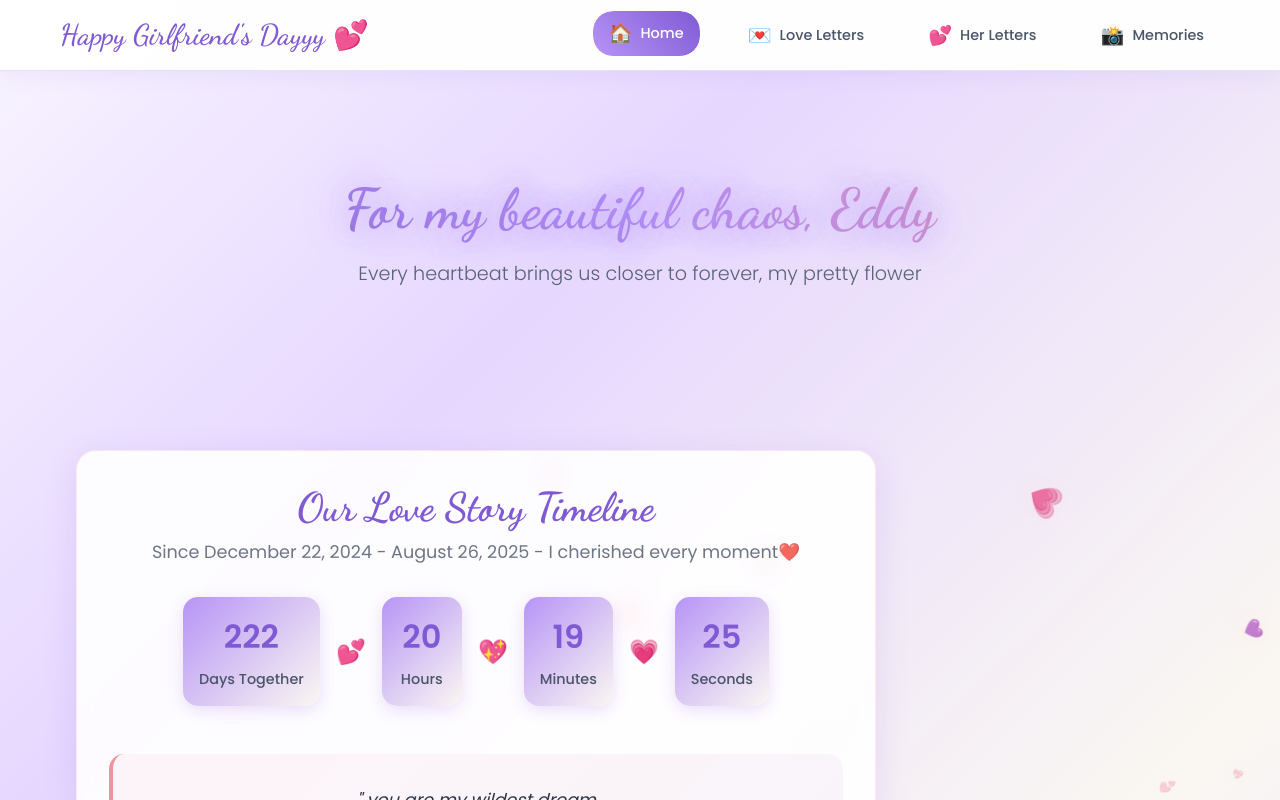
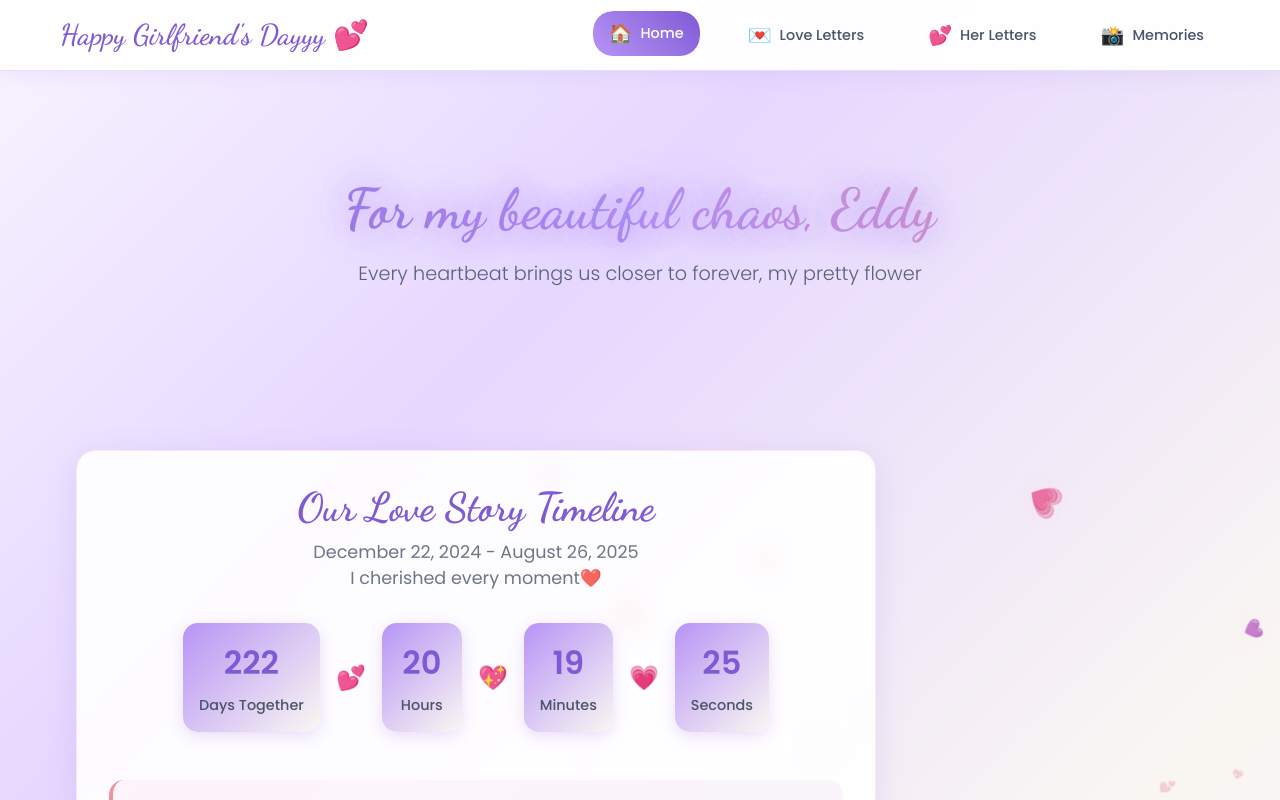
Before and after one commit to tech-monarch/happy-girlfriends-day-eddy, a React (Create React App) app: page / in a window 1280 px wide. Shown: the top 800 px of the page. Built offline with nearby package versions, Linux system fonts and the light colour scheme; the HTML template or start-up script is replaced by a standard one.

Commit message:
We broke up

```diff
--- a/src/pages/Home.tsx
+++ b/src/pages/Home.tsx
@@ -76,7 +76,7 @@ const Home: React.FC = () => {
         <motion.section className="clock-section" variants={itemVariants}>
           <div className="romantic-card clock-card">
             <h2 className="clock-title">Our Love Story Timeline</h2>
-            <p className="clock-subtitle">Since December 22, 2024 - August 26, 2025 - I cherished every moment❤️</p>
+            <p className="clock-subtitle"> December 22, 2024 - August 26, 2025 <br></br> I cherished every moment❤️</p>
 
             <div className="time-display">
               <div className="time-unit heartbeat">
```
